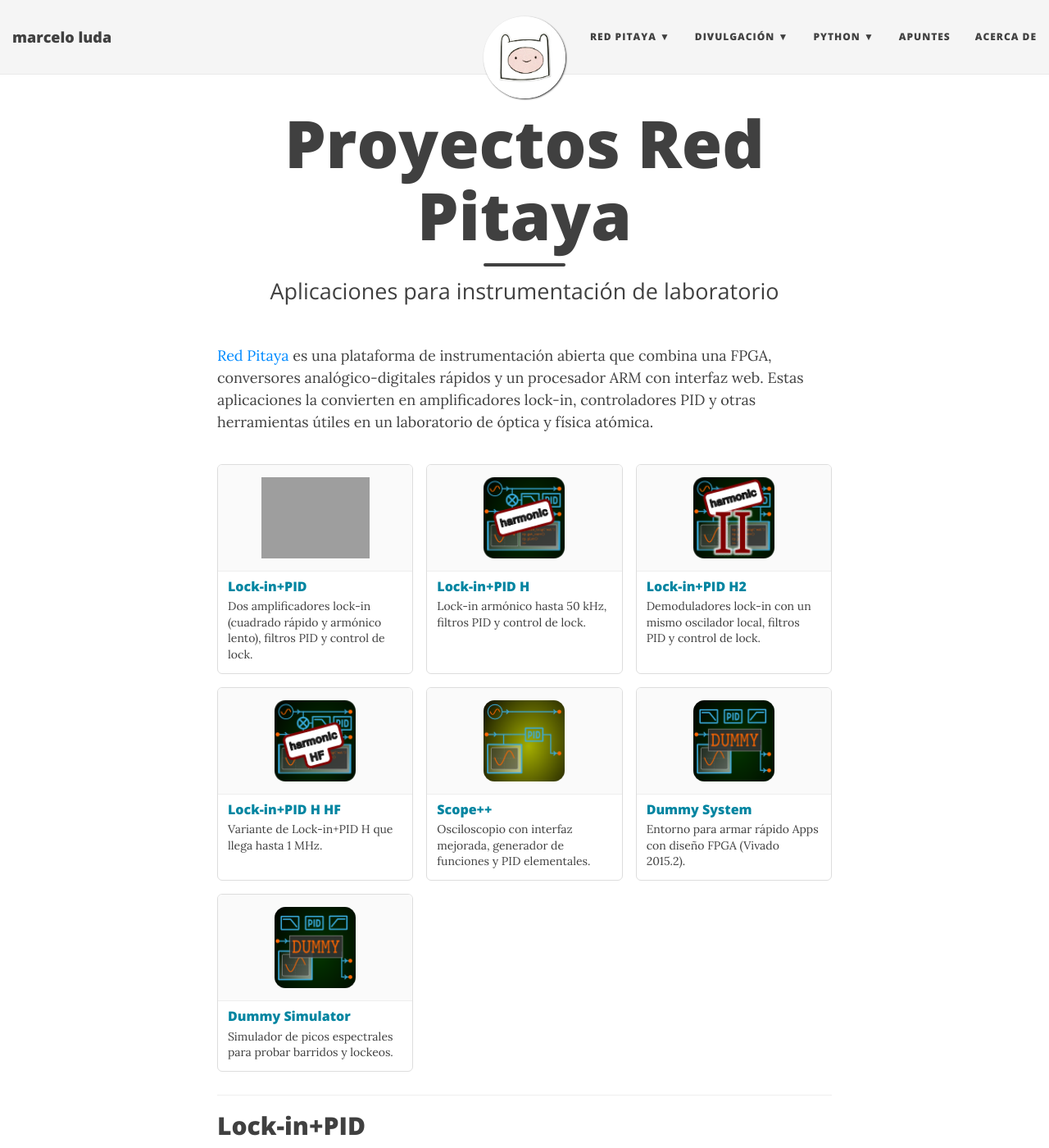
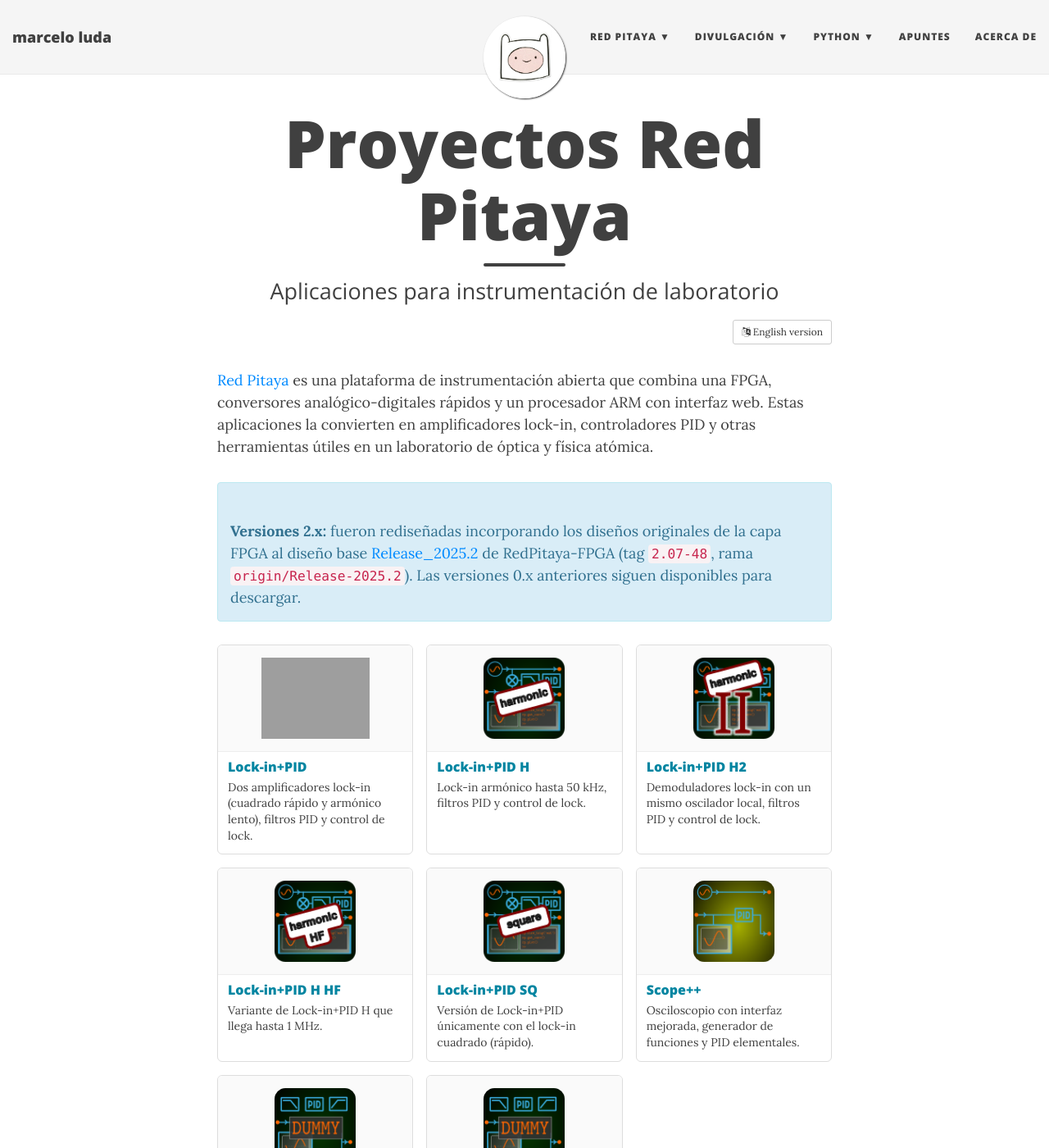
Before and after one commit to marceluda/marceluda.github.io, a Jekyll site: the page built from redpitaya/index.md, in a window 1280 px wide and 1400 px high. Shown: the whole window at 82% size. Built offline with Jekyll 4.4.1, drawn with Linux system fonts in a browser that asks for light colours; nearby versions of some CDN libraries; some of the changed text lies outside the part shown; grey boxes are pictures that could not be loaded.

Commit message:
Red Pitaya: versiones 2.x, Lock-in+PID SQ y página en inglés
- Paquetes 2.x de Lock-in+PID, H, H2, H HF y SQ en redpitaya/downloads,
  arriba de las versiones 0.x en cada recuadro de descargas.
- Aviso sobre el rediseño 2.x basado en RedPitaya-FPGA Release_2025.2.
- Nueva App Lock-in+PID SQ: tarjeta, sección, logo y entrada en el menú.
- Lock-in+PID: aclaración sobre su división en Harmonic y SQ.
- Versión en inglés en /redpitaya/en/ (redpitaya/index_en.md) con botón
  de cambio de idioma en ambas páginas; descripciones en inglés de las
  tarjetas (descripcion_en) y soporte lang="en" en card-grid.html.
- Ids fijos en los subtítulos para enlazarlos.

Co-Authored-By: Claude Opus 5.5 <noreply@anthropic.com>

```diff
--- a/_config.yml
+++ b/_config.yml
@@ -29,6 +29,7 @@ navbar-links:
     - Lock-in+PID H: "https://marceluda.github.io/rp_lock-in_pid/Derivated/#lock-in-pid-h"
     - Lock-in+PID H2: "https://marceluda.github.io/rp_lock-in_pid/Derivated/#lock-in-pid-h2"
     - Lock-in+PID H HF: "https://marceluda.github.io/rp_lock-in_pid/Derivated/#lock-in-pid-h-hf"
+    - Lock-in+PID SQ: "https://github.com/marceluda/rp_lock-in_pid_sq"
     - Scope++: "https://github.com/marceluda/rp_scope_plus"
     - Dummy System: "https://marceluda.github.io/rp_dummy/"
     - Dummy Simulator: "https://github.com/marceluda/rp_dummy_simulator"
--- a/_includes/card-grid.html
+++ b/_includes/card-grid.html
@@ -2,6 +2,7 @@
   Cuadrícula de tarjetas. Uso:
     {% include card-grid.html items=site.data.redpitaya %}
   Cada item: nombre, descripcion, imagen, url (externa https://... o interna /...)
+  Con lang="en" se usa descripcion_en si existe.
   Con logo=true las imágenes se muestran como logo (contenidas, sin recortar).
 {% endcomment %}
 <div class="card-grid{% if include.logo %} card-grid-logo{% endif %}">
@@ -18,7 +19,7 @@
       </div>
       <div class="card-body">
         <h4 class="card-title">{{ item.nombre }}</h4>
-        <p class="card-desc">{{ item.descripcion }}</p>
+        <p class="card-desc">{% if include.lang == "en" and item.descripcion_en %}{{ item.descripcion_en }}{% else %}{{ item.descripcion }}{% endif %}</p>
       </div>
     </a>
   {% endfor %}
--- a/redpitaya/index.md
+++ b/redpitaya/index.md
@@ -4,31 +4,46 @@ title: Proyectos Red Pitaya
 subtitle: Aplicaciones para instrumentación de laboratorio
 ---
 
+<div class="text-right">
+  <a href="{{ site.baseurl }}/redpitaya/en/" class="btn btn-default btn-sm" role="button"><i class="fa fa-language"></i> English version</a>
+</div>
+
 [Red Pitaya](https://www.redpitaya.com/) es una plataforma de instrumentación abierta que combina
 una FPGA, conversores analógico-digitales rápidos y un procesador ARM con interfaz web.
 Estas aplicaciones la convierten en amplificadores lock-in, controladores PID y otras
 herramientas útiles en un laboratorio de óptica y física atómica.
 
+<div class="alert alert-info" role="alert" markdown="1">
+**Versiones 2.x:** fueron rediseñadas incorporando los diseños originales de la capa FPGA al diseño base
+[Release_2025.2](https://github.com/RedPitaya/RedPitaya-FPGA/releases/tag/Release_2025.2) de RedPitaya-FPGA
+(tag `2.07-48`, rama `origin/Release-2025.2`). Las versiones 0.x anteriores siguen disponibles para descargar.
+</div>
+
 {% include card-grid.html items=site.data.redpitaya logo=true %}
 
 ------
 
-## Lock-in+PID
+## Lock-in+PID {#lock-in-pid}
 
 {% include project-badges.html repo="marceluda/rp_lock-in_pid" site="https://marceluda.github.io/rp_lock-in_pid/" name="Lock-in+PID" %}
 
 Es la App original. Incluye dos amplificadores lock-in, uno cuadrado y rápido y otro armónico y lento,
 además de filtros PID y control de lock, embebidos en la FPGA.
 
+Esta aplicación ha sido dividida en dos aplicaciones independientes: [Lock-in+PID Harmonic](#lock-in-pid-h)
+con la versión armónica del lock-in y [Lock-in+PID SQ](#lock-in-pid-sq) con la versión cuadrada. Cada una de
+éstas incluye *features* nuevos que no podían incorporarse al original por falta de espacio en la FPGA.
+
 <div class="download-box">
   <i class="fa fa-download download-icon" aria-hidden="true"></i>
   <div class="download-list">
+  {% include download-badge.html file="lock_in+pid-2.2.8-18-devbuild.tar.gz" label="Lock-in+PID v2.2.8-18" %} {% include download-badge.html file="lock_in+pid-2.2.8-18-devbuild.zip" label="Lock-in+PID v2.2.8-18" %}<br />
   {% include download-badge.html file="lock_in+pid-0.2.4-11-devbuild.tar.gz" label="Lock-in+PID v0.2.4-11" %} {% include download-badge.html file="lock_in+pid-0.2.4-11-devbuild.zip" label="Lock-in+PID v0.2.4-11" %}<br />
   {% include download-badge.html file="lock_in+pid-0.2.3-7-devbuild.tar.gz" label="Lock-in+PID v0.2.3-7" %} {% include download-badge.html file="lock_in+pid-0.2.3-7-devbuild.zip" label="Lock-in+PID v0.2.3-7" %}
   </div>
 </div>
 
-## Lock-in+PID H
+## Lock-in+PID H {#lock-in-pid-h}
 
 {% include project-badges.html repo="marceluda/rp_lock-in_pid_h" site="https://marceluda.github.io/rp_lock-in_pid/Derivated/#lock-in-pid-h" name="Lock-in+PID H" %}
 
@@ -37,11 +52,12 @@ Lock-in armónico hasta 50 kHz, filtros PID y control de lock.
 <div class="download-box">
   <i class="fa fa-download download-icon" aria-hidden="true"></i>
   <div class="download-list">
+  {% include download-badge.html file="lock_in+pid_harmonic-2.3.20-46-devbuild.tar.gz" label="Lock-in+PID H v2.3.20-46" %} {% include download-badge.html file="lock_in+pid_harmonic-2.3.20-46-devbuild.zip" label="Lock-in+PID H v2.3.20-46" %}<br />
   {% include download-badge.html file="lock_in+pid_harmonic-0.3.11-17-devbuild.tar.gz" label="Lock-in+PID H v0.3.11-17" %} {% include download-badge.html file="lock_in+pid_harmonic-0.3.11-17-devbuild.zip" label="Lock-in+PID H v0.3.11-17" %}
   </div>
 </div>
 
-## Lock-in+PID H2
+## Lock-in+PID H2 {#lock-in-pid-h2}
 
 {% include project-badges.html repo="marceluda/rp_lock-in_pid_h2" site="https://marceluda.github.io/rp_lock-in_pid/Derivated/#lock-in-pid-h2" name="Lock-in+PID H2" %}
 
@@ -50,11 +66,12 @@ Demoduladores lock-in que comparten un mismo oscilador local, filtros PID y cont
 <div class="download-box">
   <i class="fa fa-download download-icon" aria-hidden="true"></i>
   <div class="download-list">
+  {% include download-badge.html file="lock_in+pid_harmonic2-2.4.6-16-devbuild.tar.gz" label="Lock-in+PID H2 v2.4.6-16" %} {% include download-badge.html file="lock_in+pid_harmonic2-2.4.6-16-devbuild.zip" label="Lock-in+PID H2 v2.4.6-16" %}<br />
   {% include download-badge.html file="lock_in+pid_harmonic2-0.4.2-10-devbuild.tar.gz" label="Lock-in+PID H2 v0.4.2-10" %} {% include download-badge.html file="lock_in+pid_harmonic2-0.4.2-10-devbuild.zip" label="Lock-in+PID H2 v0.4.2-10" %}
   </div>
 </div>
 
-## Lock-in+PID H HF
+## Lock-in+PID H HF {#lock-in-pid-h-hf}
 
 {% include project-badges.html repo="marceluda/rp_lock-in_pid_h_hf" site="https://marceluda.github.io/rp_lock-in_pid/Derivated/#lock-in-pid-h-hf" name="Lock-in+PID H HF" %}
 
@@ -63,11 +80,25 @@ Variante de Lock-in+PID H que llega hasta 1 MHz.
 <div class="download-box">
   <i class="fa fa-download download-icon" aria-hidden="true"></i>
   <div class="download-list">
+  {% include download-badge.html file="lock_in+pid_harmonic_hf-2.3.13-14-devbuild.tar.gz" label="Lock-in+PID H HF v2.3.13-14" %} {% include download-badge.html file="lock_in+pid_harmonic_hf-2.3.13-14-devbuild.zip" label="Lock-in+PID H HF v2.3.13-14" %}<br />
   {% include download-badge.html file="lock_in+pid_harmonic_hf-0.3.9-7-devbuild.tar.gz" label="Lock-in+PID H HF v0.3.9-7" %} {% include download-badge.html file="lock_in+pid_harmonic_hf-0.3.9-7-devbuild.zip" label="Lock-in+PID H HF v0.3.9-7" %}
   </div>
 </div>
 
-## Scope++
+## Lock-in+PID SQ {#lock-in-pid-sq}
+
+{% include project-badges.html repo="marceluda/rp_lock-in_pid_sq" %}
+
+Versión de Lock-in+PID únicamente con el lock-in cuadrado (rápido).
+
+<div class="download-box">
+  <i class="fa fa-download download-icon" aria-hidden="true"></i>
+  <div class="download-list">
+  {% include download-badge.html file="lock_in+pid_square-2.0.2-9-devbuild.tar.gz" label="Lock-in+PID SQ v2.0.2-9" %} {% include download-badge.html file="lock_in+pid_square-2.0.2-9-devbuild.zip" label="Lock-in+PID SQ v2.0.2-9" %}
+  </div>
+</div>
+
+## Scope++ {#scope-plus}
 
 {% include project-badges.html repo="marceluda/rp_scope_plus" %}
 
```
Also changed, not shown: other parts of redpitaya/index.md (+2 -2 lines), _data/redpitaya.yml (+13 -0 lines), redpitaya/index_en.md (added, +153 -0 lines), img/cards/rp_lock-in_pid_sq.png (added), 10 other files.
